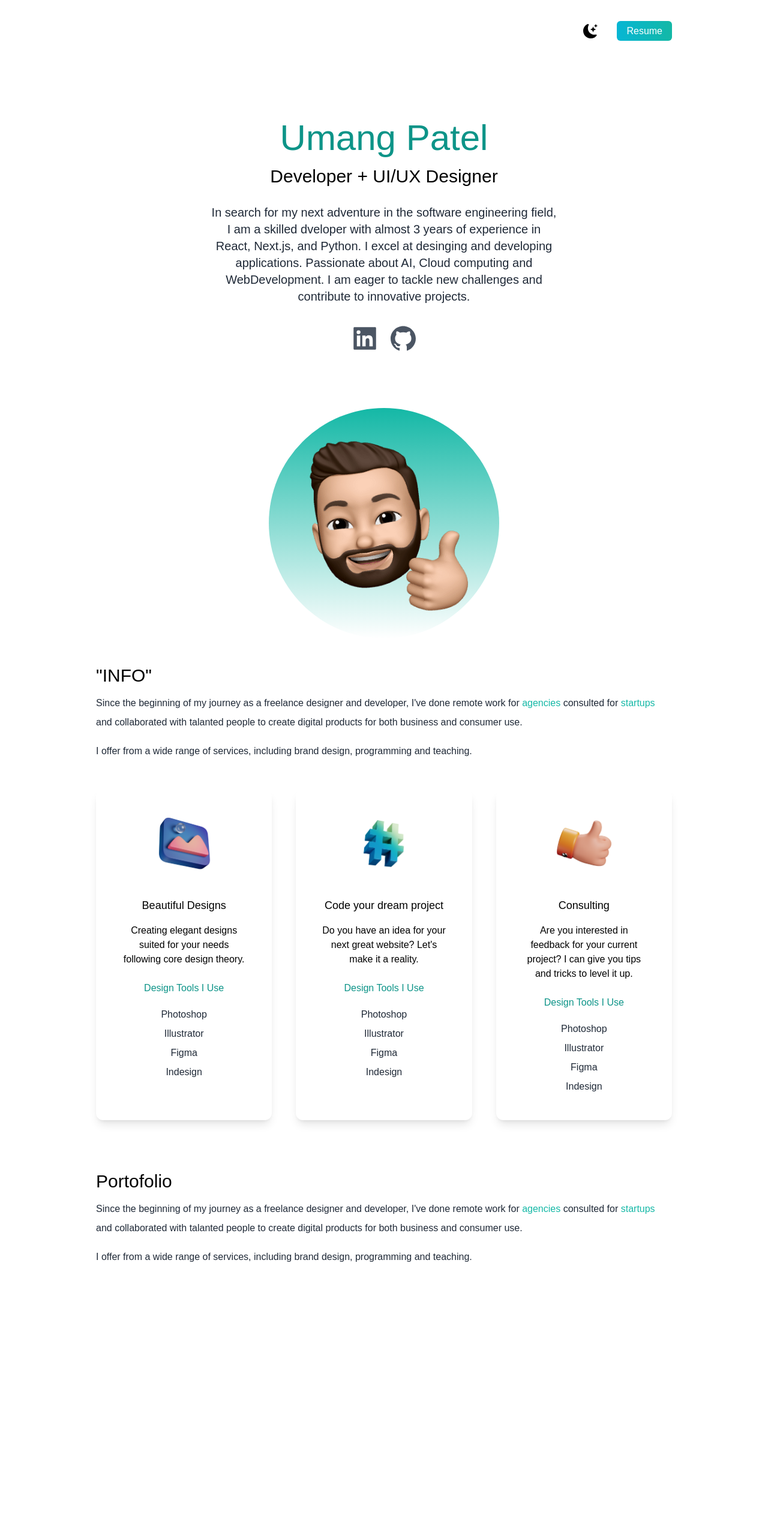
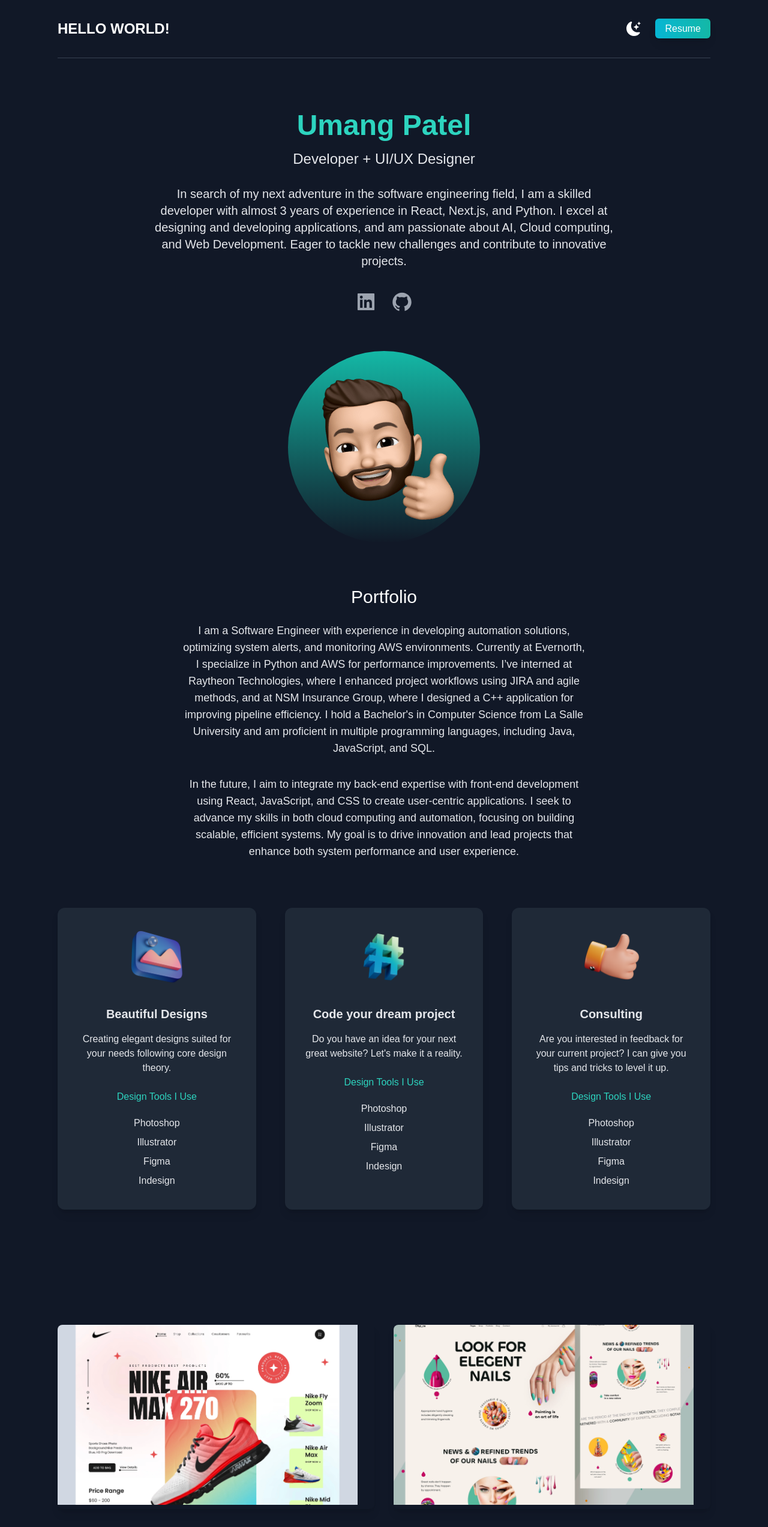
Before and after one commit to umangp023/react-portfolio.01, a Next.js app: page / in a window 1280 px wide. Shown: the top 2545 px of the page at 60% size. Before the commit the page ends 2159 px from the top, so only its background shows below. Built offline with nearby package versions, Linux system fonts and the light colour scheme.

Commit message:
Add files via upload

```diff
--- a/pages/index.js
+++ b/pages/index.js
@@ -1,206 +1,123 @@
-import Head from "next/head";
-import {
-  AiFillLinkedin,
-  AiFillGithub,
-} from "react-icons/ai";
-import { BsFillMoonStarsFill } from "react-icons/bs";
-import { useState } from "react";
-import deved from "../public/dev-ed-wave.png";
-import code from "../public/code.png";
-import design from "../public/design.png";
-import consulting from "../public/consulting.png";
-import Image from "next/image";
-import web1 from "../public/web1.png";
-import web2 from "../public/web2.png";
-import web3 from "../public/web3.png";
-import web4 from "../public/web4.png";
-import web5 from "../public/web5.png";
-import web6 from "../public/web6.png";
+import Head from 'next/head';
+import { AiFillLinkedin, AiFillGithub } from 'react-icons/ai';
+import { BsFillMoonStarsFill } from 'react-icons/bs';
+import { useState } from 'react';
+import Image from 'next/image';
+import deved from '../public/dev-ed-wave.png';
+import code from '../public/code.png';
+import design from '../public/design.png';
+import consulting from '../public/consulting.png';
+import webImages from '../public/webImages'; // Assuming you have a single file exporting all web images
 
 export default function Home() {
-  const [darkMode, setDarkMode] = useState(false);
+  const [darkMode, setDarkMode] = useState(true);
+
+  const toggleDarkMode = () => setDarkMode(prev => !prev);
 
   return (
-    <div className={darkMode ? "dark" : ""}>
+    <div className={darkMode ? 'dark' : ''}>
       <Head>
-        <title>Hello!</title>
+        <title>HELLO WORLD!</title>
         <meta name="description" content="Generated by create next app" />
         <link rel="icon" href="/favicon.ico" />
       </Head>
-      <main className=" bg-white px-10 dark:bg-gray-900 md:px-20 lg:px-40">
+      <main className="bg-white dark:bg-gray-900 transition-colors duration-500 px-6 md:px-12 lg:px-24">
         <section className="min-h-screen">
-          <nav className="py-10 mb-12 flex justify-between dark:text-white">
-            <h1 className="font-burtons text-xl"></h1>
-            <ul className="flex items-center">
+          <nav className="py-8 mb-12 flex justify-between items-center dark:text-white border-b border-gray-200 dark:border-gray-700">
+            <h1 className="text-2xl font-semibold">HELLO WORLD!</h1>
+            <ul className="flex items-center gap-6">
               <li>
                 <BsFillMoonStarsFill
-                  onClick={() => setDarkMode(!darkMode)}
-                  className=" cursor-pointer text-2xl"
+                  onClick={toggleDarkMode}
+                  className="cursor-pointer text-2xl transition-transform duration-300 hover:scale-110"
+                  aria-label="Toggle dark mode"
                 />
               </li>
               <li>
                 <a
-                  className="bg-gradient-to-r from-cyan-500 text- to-teal-500 text-white px-4 py-2 border-none rounded-md ml-8"
-                  href="resume.pdf" download="UmangP_Resume.pdf"
+                  className="bg-gradient-to-r from-cyan-500 to-teal-500 text-white px-4 py-2 rounded-md shadow-lg hover:shadow-xl transition-shadow duration-300"
+                  href="resume.pdf"
+                  download="UmangP_Resume.pdf"
                 >
                   Resume
                 </a>
               </li>
             </ul>
           </nav>
-          <div className="text-center justify-auto p-10 py-10">
-            <h2 className="text-5xl py-2 text-teal-600 font-medium dark:text-teal-400 md:text-6xl">
+          <div className="text-center p-8">
+            <h2 className="text-4xl py-2 text-teal-600 font-semibold dark:text-teal-400 md:text-5xl">
               Umang Patel
             </h2>
-            <h3 className="text-center text-2xl py-2 dark:text-white md:text-3xl">
+            <h3 className="text-xl py-2 text-gray-800 dark:text-gray-200 md:text-2xl">
               Developer + UI/UX Designer
             </h3>
-            <p className="text-md py-5 leading-8 text-gray-800 dark:text-gray-200 max-w-xl mx-auto md:text-xl">
-              In search for my next adventure in the software engineering field, I am a skilled dveloper with almost 3 years of experience in React, Next.js, and Python. I excel at desinging and developing applications. Passionate about AI, Cloud computing and WebDevelopment. I am eager to tackle new challenges and contribute to innovative projects.
+            <p className="text-lg py-5 leading-7 text-gray-800 dark:text-gray-200 max-w-3xl mx-auto md:text-xl">
+              In search of my next adventure in the software engineering field, I am a skilled developer with almost 3 years of experience in React, Next.js, and Python. I excel at designing and developing applications, and am passionate about AI, Cloud computing, and Web Development. Eager to tackle new challenges and contribute to innovative projects.
             </p>
-            <div className="text-5xl flex justify-center gap-4 py-3 text-gray-600 dark:text-gray-400">
+            <div className="text-4xl flex justify-center gap-6 py-4 text-gray-600 dark:text-gray-400">
+              <a href="https://www.linkedin.com/in/umangp023/" aria-label="LinkedIn profile">
                 <AiFillLinkedin />
+              </a>
+              <a href="https://github.com/umangp023" aria-label="GitHub profile">
                 <AiFillGithub />
+              </a>
             </div>
-            <div className="mx-auto bg-gradient-to-b from-teal-500 rounded-full w-80 h-80 relative overflow-hidden mt-20 md:h-96 md:w-96">
-              <Image src={deved} layout="fill" objectFit="cover" />
+            <div className="mx-auto bg-gradient-to-b from-teal-500 rounded-full w-64 h-64 relative overflow-hidden mt-12 md:h-80 md:w-80">
+              <Image src={deved} fill alt="Developer" style={{ objectFit: 'cover' }} />
             </div>
           </div>
         </section>
         <section>
-          <div>
-            <h3 className="text-3xl py-1 dark:text-white ">"INFO"</h3>
-            <p className="text-md py-2 leading-8 text-gray-800 dark:text-gray-200">
-              Since the beginning of my journey as a freelance designer and
-              developer, I've done remote work for
-              <span className="text-teal-500"> agencies </span>
-              consulted for <span className="text-teal-500">startups </span>
-              and collaborated with talanted people to create digital products
-              for both business and consumer use.
+          <div className="text-center py-8">
+            <h3 className="text-3xl py-2 text-gray-800 dark:text-white">Portfolio</h3>
+            <p className="text-lg py-4 leading-7 text-gray-800 dark:text-gray-200 max-w-2xl mx-auto">
+              I am a Software Engineer with experience in developing automation solutions, optimizing system alerts, and monitoring AWS environments. Currently at Evernorth, I specialize in Python and AWS for performance improvements. I’ve interned at Raytheon Technologies, where I enhanced project workflows using JIRA and agile methods, and at NSM Insurance Group, where I designed a C++ application for improving pipeline efficiency. I hold a Bachelor's in Computer Science from La Salle University and am proficient in multiple programming languages, including Java, JavaScript, and SQL.
             </p>
-            <p className="text-md py-2 leading-8 text-gray-800 dark:text-gray-200">
-              I offer from a wide range of services, including brand design,
-              programming and teaching.
+            <p className="text-lg py-4 leading-7 text-gray-800 dark:text-gray-200 max-w-2xl mx-auto">
+            In the future, I aim to integrate my back-end expertise with front-end development using React, JavaScript, and CSS to create user-centric applications. I seek to advance my skills in both cloud computing and automation, focusing on building scalable, efficient systems. My goal is to drive innovation and lead projects that enhance both system performance and user experience.
             </p>
           </div>
-          <div className="lg:flex gap-10">
-            <div className="text-center shadow-lg p-10 rounded-xl my-10  dark:bg-white flex-1">
-              <Image src={design} width={100} height={100} />
-              <h3 className="text-lg font-medium pt-8 pb-2  ">
-                Beautiful Designs
-              </h3>
-              <p className="py-2">
-                Creating elegant designs suited for your needs following core
-                design theory.
-              </p>
-              <h4 className="py-4 text-teal-600">Design Tools I Use</h4>
-              <p className="text-gray-800 py-1">Photoshop</p>
-              <p className="text-gray-800 py-1">Illustrator</p>
-              <p className="text-gray-800 py-1">Figma</p>
-              <p className="text-gray-800 py-1">Indesign</p>
+          <div className="lg:flex lg:gap-12 lg:flex-wrap">
+            {[
+              { src: design, title: 'Beautiful Designs', description: 'Creating elegant designs suited for your needs following core design theory.' },
+              { src: code, title: 'Code your dream project', description: 'Do you have an idea for your next great website? Let\'s make it a reality.' },
+              { src: consulting, title: 'Consulting', description: 'Are you interested in feedback for your current project? I can give you tips and tricks to level it up.' }
+            ].map(({ src, title, description }, index) => (
+              <div key={index} className="text-center shadow-lg p-8 rounded-xl my-8 dark:bg-gray-800 flex-1 transition-transform duration-300 hover:scale-105">
+                <Image src={src} width={100} height={100} alt={title} />
+                <h3 className="text-xl font-semibold pt-6 pb-2 text-gray-800 dark:text-gray-200">{title}</h3>
+                <p className="py-2 text-gray-800 dark:text-gray-200">{description}</p>
+                <h4 className="py-4 text-teal-600 dark:text-teal-400">Design Tools I Use</h4>
+                <p className="text-gray-800 dark:text-gray-200 py-1">Photoshop</p>
+                <p className="text-gray-800 dark:text-gray-200 py-1">Illustrator</p>
+                <p className="text-gray-800 dark:text-gray-200 py-1">Figma</p>
+                <p className="text-gray-800 dark:text-gray-200 py-1">Indesign</p>
               </div>
-            <div className="text-center shadow-lg p-10 rounded-xl my-10 dark:bg-white flex-1">
-              <Image src={code} width={100} height={100} />
-              <h3 className="text-lg font-medium pt-8 pb-2 ">
-                Code your dream project
-              </h3>
-              <p className="py-2">
-                Do you have an idea for your next great website? Let's make it a
-                reality.
-              </p>
-              <h4 className="py-4 text-teal-600">Design Tools I Use</h4>
-              <p className="text-gray-800 py-1">Photoshop</p>
-              <p className="text-gray-800 py-1">Illustrator</p>
-              <p className="text-gray-800 py-1">Figma</p>
-              <p className="text-gray-800 py-1">Indesign</p>
-            </div>
-            <div className="text-center shadow-lg p-10 rounded-xl my-10 dark:bg-white flex-1">
-              <Image src={consulting} width={100} height={100} />
-              <h3 className="text-lg font-medium pt-8 pb-2 ">Consulting</h3>
-              <p className="py-2">
-                Are you interested in feedback for your current project? I can
-                give you tips and tricks to level it up.
-              </p>
-              <h4 className="py-4 text-teal-600">Design Tools I Use</h4>
-              <p className="text-gray-800 py-1">Photoshop</p>
-              <p className="text-gray-800 py-1">Illustrator</p>
-              <p className="text-gray-800 py-1">Figma</p>
-              <p className="text-gray-800 py-1">Indesign</p>
-            </div>
+            ))}
           </div>
         </section>
-        <section className="py-10">
-          <div>
-            <h3 className="text-3xl py-1 dark:text-white ">Portofolio</h3>
-            <p className="text-md py-2 leading-8 text-gray-800 dark:text-gray-200">
-              Since the beginning of my journey as a freelance designer and
-              developer, I've done remote work for
-              <span className="text-teal-500"> agencies </span>
-              consulted for <span className="text-teal-500">startups </span>
-              and collaborated with talanted people to create digital products
-              for both business and consumer use.
+        <section className="py-12">
+          <div className="text-center">
+            <h3 className="text-3xl py-2 text-gray-800 dark:text-white"></h3>
+            <p className="text-lg py-4 leading-7 text-gray-800 dark:text-gray-200 max-w-2xl mx-auto">
+              <span className="text-teal-500 dark:text-teal-400"></span>  <span className="text-teal-500 dark:text-teal-400"></span>
             </p>
-            <p className="text-md py-2 leading-8 text-gray-800 dark:text-gray-200">
-              I offer from a wide range of services, including brand design,
-              programming and teaching.
+            <p className="text-lg py-4 leading-7 text-gray-800 dark:text-gray-200 max-w-2xl mx-auto">
             </p>
           </div>
-          {/* <div className="flex flex-col gap-10 py-10 lg:flex-row lg:flex-wrap">
-            <div className="basis-1/3 flex-1 ">
+          <div className="flex flex-wrap gap-8 justify-center py-8">
+            {webImages.map((image, index) => (
+              <div key={index} className="basis-1/3 flex-1 rounded-lg overflow-hidden shadow-lg transition-transform duration-300 hover:scale-105">
                 <Image
-                className="rounded-lg object-cover"
-                width={"100%"}
-                height={"100%"}
-                layout="responsive"
-                src={web1}
+                  className="w-full h-full object-cover"
+                  width={500}
+                  height={300}
+                  src={image}
+                  alt={`Web project ${index + 1}`}
                 />
               </div>
-            <div className="basis-1/3 flex-1">
-              <Image
-                className="rounded-lg object-cover"
-                width={"100%"}
-                height={"100%"}
-                layout="responsive"
-                src={web2}
-              />
+            ))}
           </div>
-            <div className="basis-1/3 flex-1">
-              <Image
-                className="rounded-lg object-cover"
-                width={"100%"}
-                height={"100%"}
-                layout="responsive"
-                src={web3}
-              />
-            </div>
-            <div className="basis-1/3 flex-1">
-              <Image
-                className="rounded-lg object-cover"
-                width={"100%"}
-                height={"100%"}
-                layout="responsive"
-                src={web4}
-              />
-            </div>
-            <div className="basis-1/3 flex-1">
-              <Image
-                className="rounded-lg object-cover"
-                width={"100%"}
-                height={"100%"}
-                layout="responsive"
-                src={web5}
-              />
-            </div>
-            <div className="basis-1/3 flex-1">
-              <Image
-                className="rounded-lg object-cover"
-                width={"100%"}
-                height={"100%"}
-                layout="responsive"
-                src={web6}
-              />
-            </div>
-          </div> */}
         </section>
       </main>
     </div>
```
Lines whose indentation alone changed are shown as unchanged.
